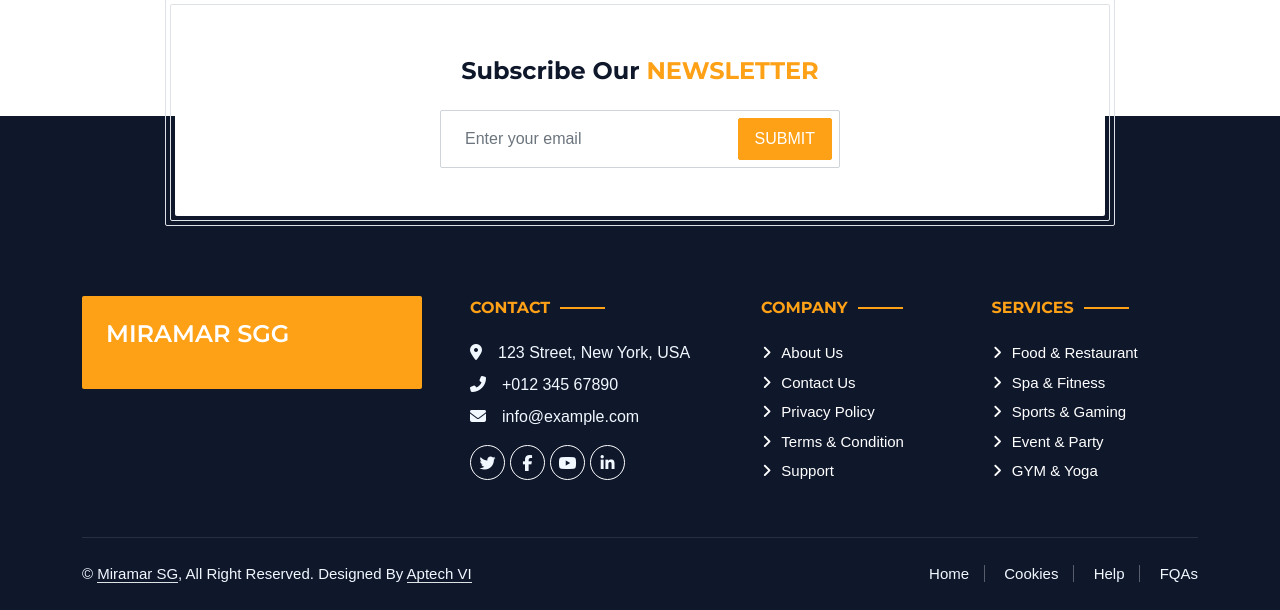
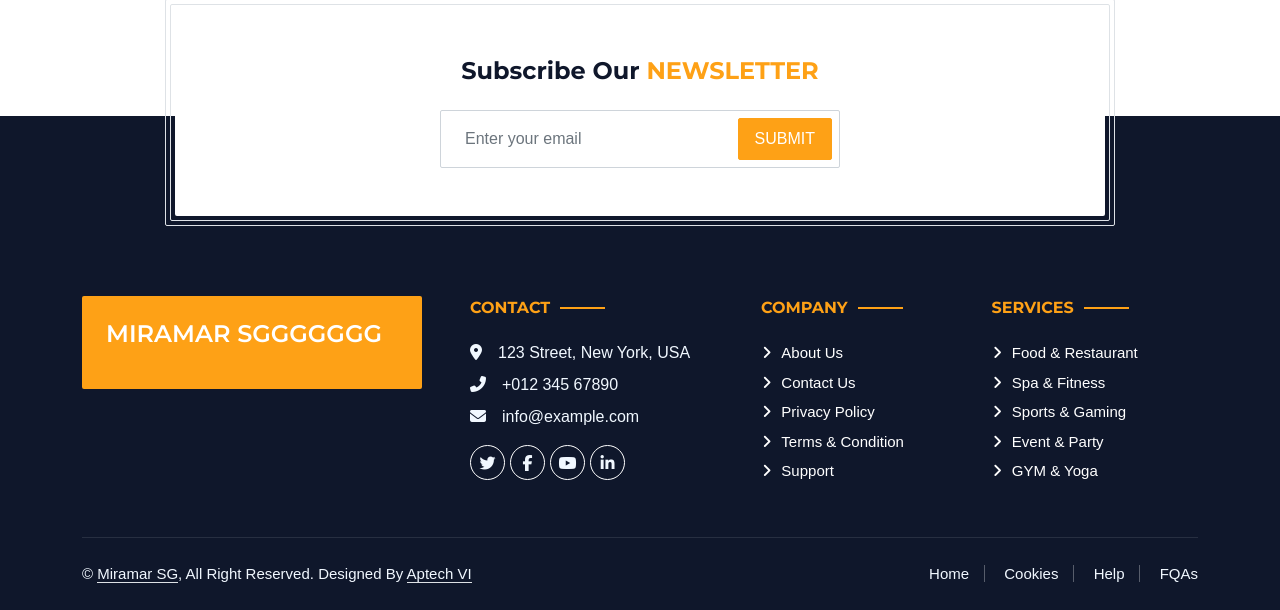
Before and after one commit to t33boi/hms_sg, a Django app: page /about/ in a window 1280 px wide. Shown: the part 1841-2451 px from the top of the page. Run offline with Django 4.2, Linux system fonts and the light colour scheme; some libraries are stand-ins or nearby versions.

Commit message:
u base 2

```diff
--- a/hms_main/templates/base.html
+++ b/hms_main/templates/base.html
@@ -209,7 +209,7 @@
      <div class="col-md-6 col-lg-4">
        <div class="bg-primary rounded p-4">
          <a href=" {% url "home" %} "
-         ><h1 class="text-white text-uppercase mb-3">Miramar SGg</h1></a
+         ><h1 class="text-white text-uppercase mb-3">Miramar SGgggggg</h1></a
          >
        </div>
      </div>
```
